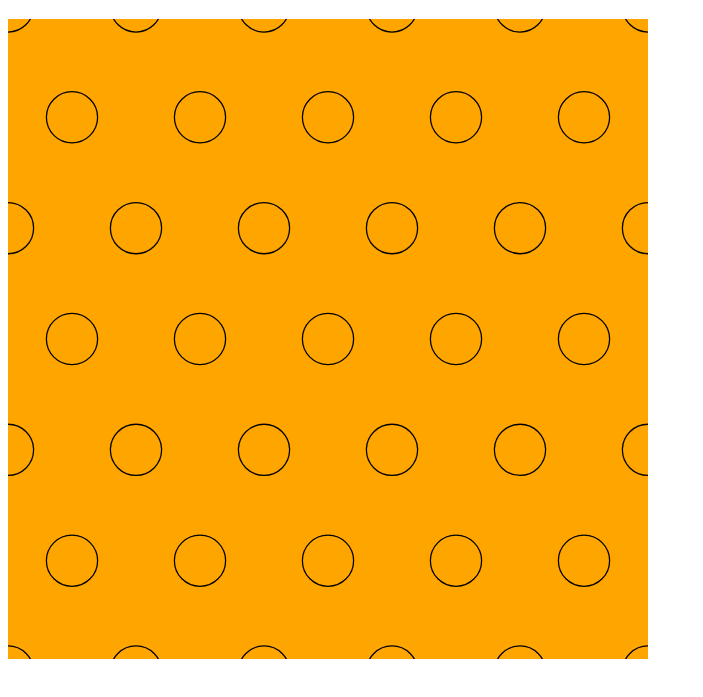
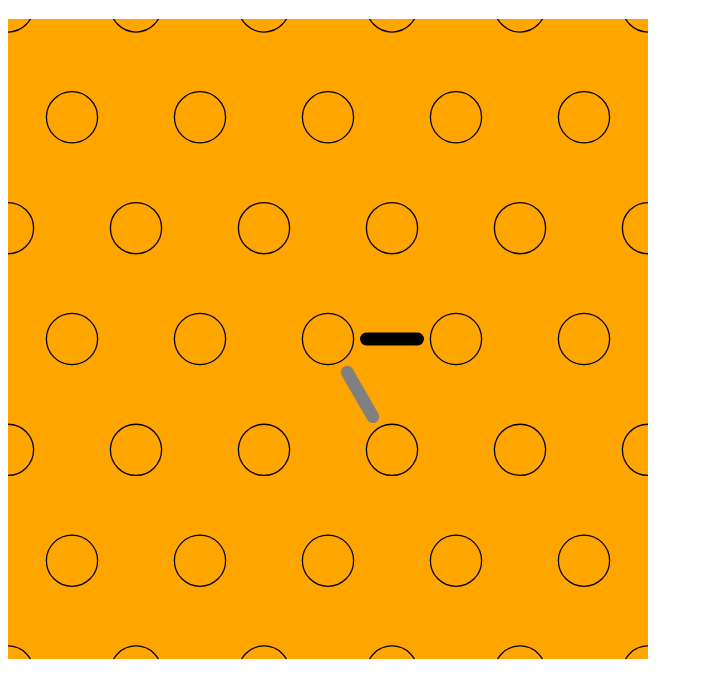
Before and after one commit to dvberkel/Dijkstra, a plain HTML site: page index.html in a window 1280 px wide. Shown: the part 61-758 px from the top of the page, without its empty margins (0-703 px from the left). Drawn offline with Linux system fonts and the light colour scheme.

Commit message:
Create representation of edges

```diff
--- a/index.html
+++ b/index.html
@@ -54,7 +54,13 @@
         <circle cx="50" cy="259.8" r="20"/>
         <circle cx="150" cy="259.8" r="20"/>
         <circle cx="250" cy="259.8" r="20"/>
+
+        <g stroke-width="10" stroke-linecap="round">
+            <line x1="30" y1="0" x2="70" y2="0" stroke="black"/>
+            <line x1="15" y1="25.98" x2="35" y2="60.62" stroke="gray"/>
+        </g>
       </g>
+
     </svg>
   </body>
 </html>
```
